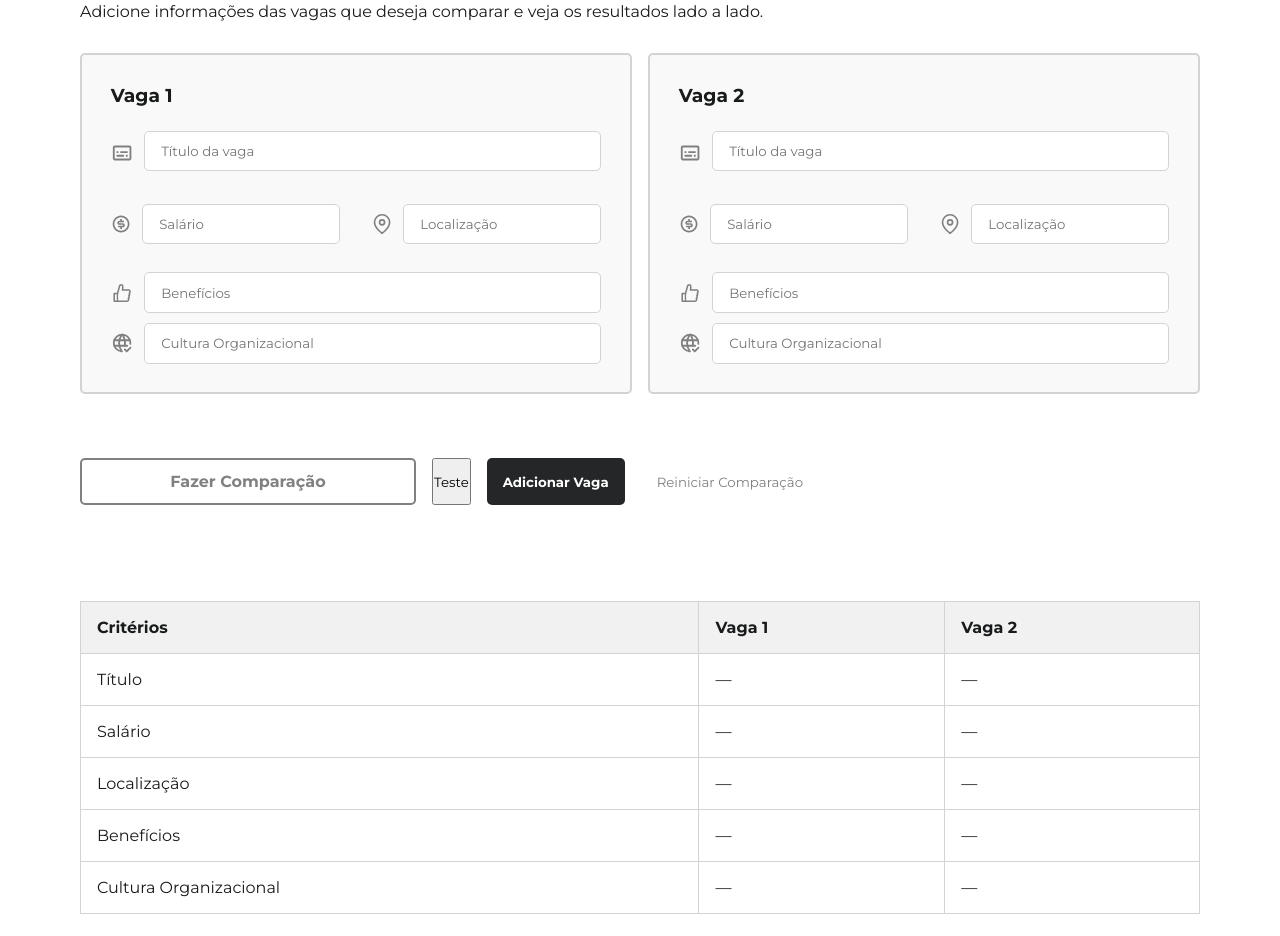
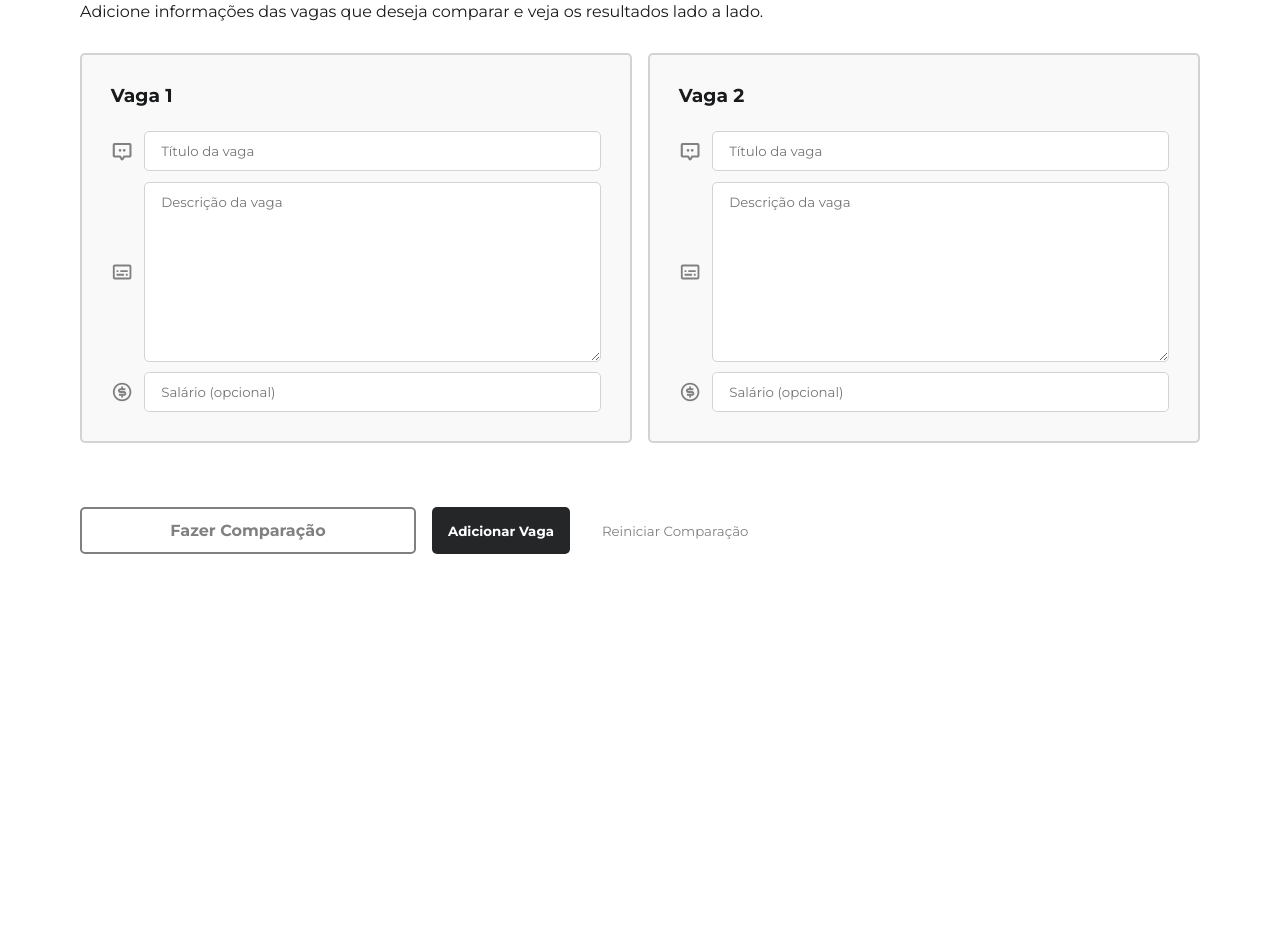
Before and after one commit to AntonyHaro/talent-engine, a React (Vite) app: page /job-comparator in a window 1280 px wide. Shown: the part 200-1136 px from the top of the page. After the commit the page ends 921 px from the top, so only its background shows below. Built offline with nearby package versions, Linux system fonts and the light colour scheme.

Commit message:
melhorias na interface e novo módulo jobs-comparator funcionando

```diff
--- /dev/null
+++ b/src/components/markdown-component/MarkdownComponent.jsx
@@ -0,0 +1,15 @@
+import ReactMarkdown from "react-markdown";
+import remarkGfm from "remark-gfm";
+import styles from "./MarkdownComponent.module.css";
+
+function MarkdownComponent({ children }) {
+    return (
+        <div className={styles.markdownComponent}>
+            <ReactMarkdown remarkPlugins={[remarkGfm]}>
+                {children}
+            </ReactMarkdown>
+        </div>
+    );
+}
+
+export default MarkdownComponent;
--- a/src/pages/job-comparator/JobComparator.jsx
+++ b/src/pages/job-comparator/JobComparator.jsx
@@ -3,62 +3,64 @@ import { useState } from "react";
 import ReactMarkdown from "react-markdown";
 import remarkGfm from "remark-gfm";
 
+import MarkdownComponent from "../../components/markdown-component/MarkdownComponent";
+
 import ReturnHome from "../../components/return-home/ReturnHome";
 import SubmitButton from "../../components/submit-button/SubmitButton";
 
-import { MdOutlineSubtitles } from "react-icons/md"; //job title
-import { RiMoneyDollarCircleLine } from "react-icons/ri"; //salary
-import { FiMapPin } from "react-icons/fi"; //local
-import { AiOutlineLike } from "react-icons/ai"; //benefits
-import { TbWorldCheck } from "react-icons/tb"; //culture
+import { MdOutlineSubtitles } from "react-icons/md";
+import { RiMoneyDollarCircleLine } from "react-icons/ri";
+import { PiChatCenteredDotsBold } from "react-icons/pi";
 
 import styles from "./JobComparator.module.css";
 
 export default function JobComparator() {
     const [jobs, setJobs] = useState([
-        { title: "", salary: "", location: "", benefits: "", culture: "" },
-        { title: "", salary: "", location: "", benefits: "", culture: "" },
+        { title: "", description: "", salary: "" },
+        { title: "", description: "", salary: "" },
     ]);
     const [loading, setLoading] = useState(false);
     const [error, setError] = useState(null);
-    const [comparasion, setComparasion] = useState(null);
+    const [comparison, setComparasion] = useState(null);
 
     const handleJobChange = (index, field, value) => {
         const updatedJobs = [...jobs];
         updatedJobs[index][field] = value;
         setJobs(updatedJobs);
+        console.log(jobs);
     };
 
     const addJob = () => {
-        setJobs([
-            ...jobs,
-            { title: "", salary: "", location: "", benefits: "", culture: "" },
-        ]);
+        setJobs([...jobs, { title: "", description: "", salary: "" }]);
     };
 
     const resetComparison = () => {
         setJobs([
-            { title: "", salary: "", location: "", benefits: "", culture: "" },
-            { title: "", salary: "", location: "", benefits: "", culture: "" },
+            { title: "", description: "", salary: "" },
+            { title: "", description: "", salary: "" },
         ]);
     };
 
     const handleComparator = async () => {
         try {
+            // Verifica se todas as descrições estão preenchidas
+            const isDataComplete = jobs.every((job) => job.description);
+
+            if (!isDataComplete) {
+                setError(
+                    "Preencha a descrição completa das vagas antes de comparar."
+                );
+                return;
+            }
+
             setLoading(true);
-            const response = await fetch("/api/gemini", {
+
+            const response = await fetch("/api/jobs-comparator", {
                 headers: {
                     "Content-Type": "application/json",
                 },
                 method: "POST",
-                body: JSON.stringify({
-                    message: `Crie uma tabela em formato MarkDown, discutindo os prós e contras entre 5 linguagens de programação, siga o seguinte formato para a tabela:
-                                | Coluna 1 | Coluna 2 | Coluna 3 |
-                                |---|---|---|
-                                | Célula 1-1 | Célula 1-2 | Célula 1-3 |
-                                | Célula 2-1 | Célula 2-2 | Célula 2-3 |
-                                | Célula 3-1 | Célula 3-2 | Célula 3-3 |`,
-                }),
+                body: JSON.stringify({ jobs: jobs }),
             });
 
             if (!response.ok) {
@@ -75,8 +77,6 @@ export default function JobComparator() {
         } finally {
             setLoading(false);
         }
-
-        console.log(comparasion);
     };
 
     return (
@@ -87,18 +87,18 @@ export default function JobComparator() {
                 Adicione informações das vagas que deseja comparar e veja os
                 resultados lado a lado.
             </p>
-
             <div className={styles.jobForms}>
                 {jobs.map((job, index) => (
                     <div key={index} className={styles.jobForm}>
                         <h3>Vaga {index + 1}</h3>
                         <div className={styles.inputContainer}>
+                            {/* Título da vaga */}
                             <div className={styles.input}>
-                                <MdOutlineSubtitles />
+                                <PiChatCenteredDotsBold />
                                 <input
                                     type="text"
                                     placeholder="Título da vaga"
-                                    style={{ marginBottom: "1%" }}
+                                    value={job.title}
                                     onChange={(e) =>
                                         handleJobChange(
                                             index,
@@ -108,63 +108,38 @@ export default function JobComparator() {
                                     }
                                 />
                             </div>
-                            <div className={styles.multiColumn}>
-                                <div className={styles.input}>
-                                    <RiMoneyDollarCircleLine />
-                                    <input
-                                        type="text"
-                                        placeholder="Salário"
-                                        value={job.salary}
-                                        onChange={(e) =>
-                                            handleJobChange(
-                                                index,
-                                                "salary",
-                                                e.target.value
-                                            )
-                                        }
-                                    />
-                                </div>
-                                <div className={styles.input}>
-                                    <FiMapPin />
-                                    <input
-                                        type="text"
-                                        placeholder="Localização"
-                                        value={job.location}
-                                        onChange={(e) =>
-                                            handleJobChange(
-                                                index,
-                                                "location",
-                                                e.target.value
-                                            )
-                                        }
-                                    />
-                                </div>
-                            </div>
+
+                            {/* Descrição da vaga */}
                             <div className={styles.input}>
-                                <AiOutlineLike />
-                                <input
-                                    type="text"
-                                    placeholder="Benefícios"
-                                    value={job.benefits}
+                                <MdOutlineSubtitles />
+                                <textarea
+                                    placeholder="Descrição da vaga"
+                                    value={job.description}
                                     onChange={(e) =>
                                         handleJobChange(
                                             index,
-                                            "benefits",
+                                            "description",
                                             e.target.value
                                         )
                                     }
+                                    style={{
+                                        height: "180px",
+                                        resize: "vertical",
+                                    }}
                                 />
                             </div>
+
+                            {/* Salário (opcional) */}
                             <div className={styles.input}>
-                                <TbWorldCheck />
+                                <RiMoneyDollarCircleLine />
                                 <input
                                     type="text"
-                                    placeholder="Cultura Organizacional"
-                                    value={job.culture}
+                                    placeholder="Salário (opcional)"
+                                    value={job.salary}
                                     onChange={(e) =>
                                         handleJobChange(
                                             index,
-                                            "culture",
+                                            "salary",
                                             e.target.value
                                         )
                                     }
@@ -174,16 +149,14 @@ export default function JobComparator() {
                     </div>
                 ))}
             </div>
-
             <div className={styles.actions}>
                 <SubmitButton
                     text={"Fazer Comparação"}
                     loadingMessage={"Carregando..."}
                     loading={loading}
                     width={"30%"}
-                    // onClick={handleComparator} arrumar isto dentro do componente, adicionando a propriedade onClick diretamente no <button>
+                    onClick={handleComparator}
                 />
-                <button onClick={handleComparator}>Teste</button>
                 <button className={styles.addButton} onClick={addJob}>
                     Adicionar Vaga
                 </button>
@@ -195,54 +168,7 @@ export default function JobComparator() {
                 </button>
             </div>
 
-            <div className={styles.comparisonTable}>
-                <ReactMarkdown remarkPlugins={remarkGfm}>
-                    {comparasion}
-                </ReactMarkdown>
-            </div>
-
-            <table className={styles.comparisonTable}>
-                <thead>
-                    <tr>
-                        <th>Critérios</th>
-                        {jobs.map((_, index) => (
-                            <th key={index}>Vaga {index + 1}</th>
-                        ))}
-                    </tr>
-                </thead>
-                <tbody>
-                    <tr>
-                        <td>Título</td>
-                        {jobs.map((job, index) => (
-                            <td key={index}>{job.title || "—"}</td>
-                        ))}
-                    </tr>
-                    <tr>
-                        <td>Salário</td>
-                        {jobs.map((job, index) => (
-                            <td key={index}>{job.salary || "—"}</td>
-                        ))}
-                    </tr>
-                    <tr>
-                        <td>Localização</td>
-                        {jobs.map((job, index) => (
-                            <td key={index}>{job.location || "—"}</td>
-                        ))}
-                    </tr>
-                    <tr>
-                        <td>Benefícios</td>
-                        {jobs.map((job, index) => (
-                            <td key={index}>{job.benefits || "—"}</td>
-                        ))}
-                    </tr>
-                    <tr>
-                        <td>Cultura Organizacional</td>
-                        {jobs.map((job, index) => (
-                            <td key={index}>{job.culture || "—"}</td>
-                        ))}
-                    </tr>
-                </tbody>
-            </table>
+            <MarkdownComponent>{comparison}</MarkdownComponent>
         </main>
     );
 }
--- a/src/pages/job-comparator/JobComparator.module.css
+++ b/src/pages/job-comparator/JobComparator.module.css
@@ -16,7 +16,7 @@
 }
 
 .jobForm:hover {
-    border-color: gray;
+    border-color: hsl(0, 0%, 70%);
 }
 
 .jobForm h3 {
@@ -49,13 +49,12 @@
 .input:hover {
     color: var(--primary-color);
 
-    input {
-        /* border-color: var(--primary-color); */
+    input, textarea {
         border-color: gray;
     }
 }
 
-.input input {
+.input input, .input textarea {
     width: 100%;
     padding: 0.7rem 1rem;
     border: 1px solid lightgray;
@@ -64,7 +63,7 @@
     transition: 0.2s ease-out;
 }
 
-.input input:focus {
+.input input:focus, .input textarea:focus {
     border-color: gray;
 }
 
@@ -98,18 +97,45 @@
     color: gray;
 }
 
-.comparisonTable {
+.comparisonTable,
+.output table {
     width: 100%;
-    border-collapse: collapse;
+    border-spacing: 0.7rem;
+    /* border-collapse: collapse; */
+    border-radius: 8px;
+    overflow: hidden;
 }
 
 .comparisonTable th,
-.comparisonTable td {
+.comparisonTable td,
+.output th,
+.output td {
     border: 1px solid lightgray;
     padding: 1rem;
     text-align: left;
+    transition: 0.2s ease-out;
 }
 
-.comparisonTable th {
-    background-color: #f1f1f1;
+.comparisonTable td:hover, .output td:hover {
+    border-color: gray;
 }
+
+.comparisonTable th,
+.output th {
+    background-color: hsl(0, 0%, 87%);
+}
+
+.comparisonTable thead th:first-child,
+.output thead th:first-child {
+    border-top-left-radius: 8px;
+}
+
+.comparisonTable thead th:last-child,
+.output thead th:last-child {
+    border-top-right-radius: 8px;
+}
+
+.comparisonTable tbody td,
+.output tbody td {
+    border-radius: 5px;
+}
```
Also changed, not shown: src/components/markdown-component/MarkdownComponent.module.css (added, +200 -0 lines), src/components/submit-button/SubmitButton.jsx (+8 -1 lines).
